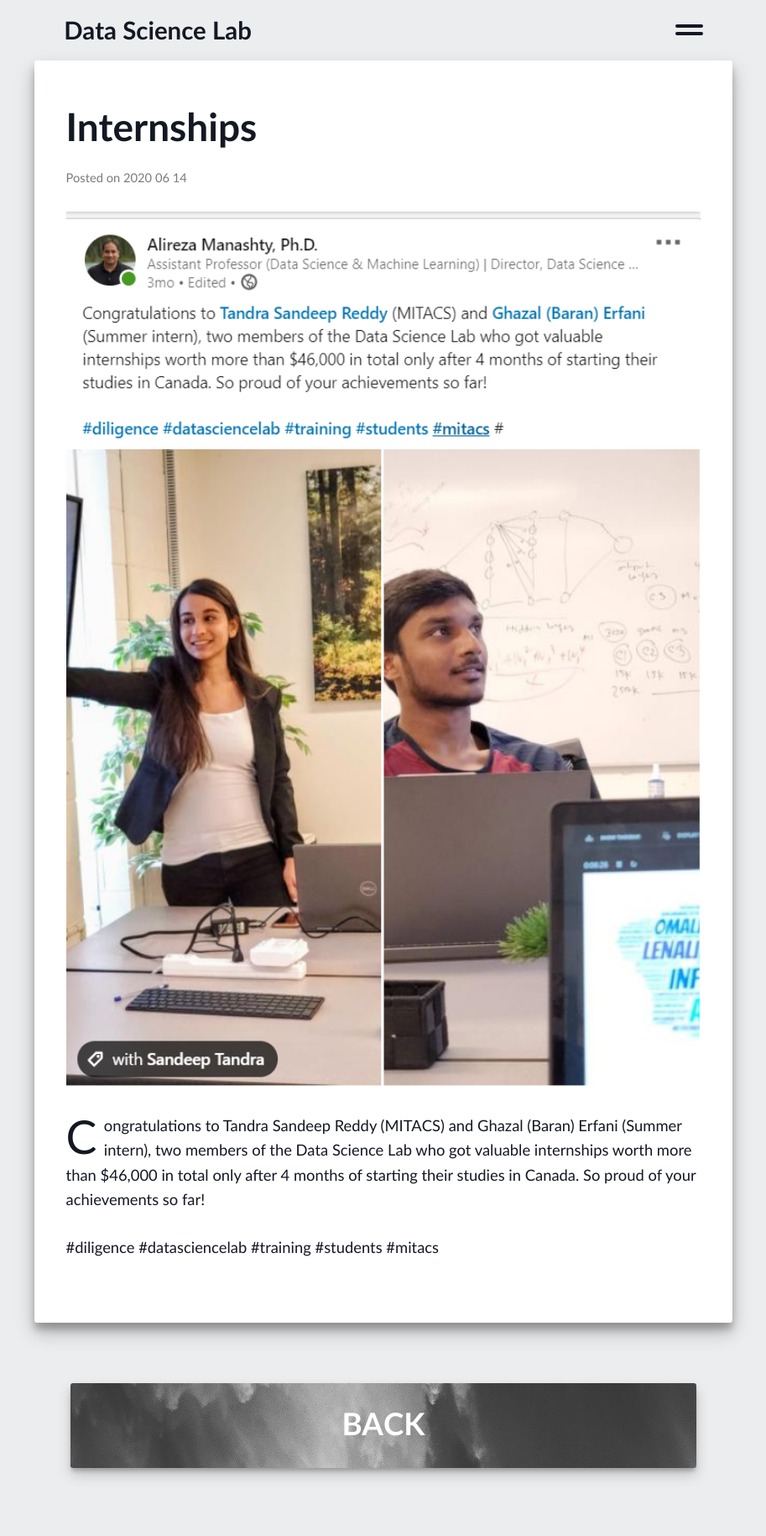
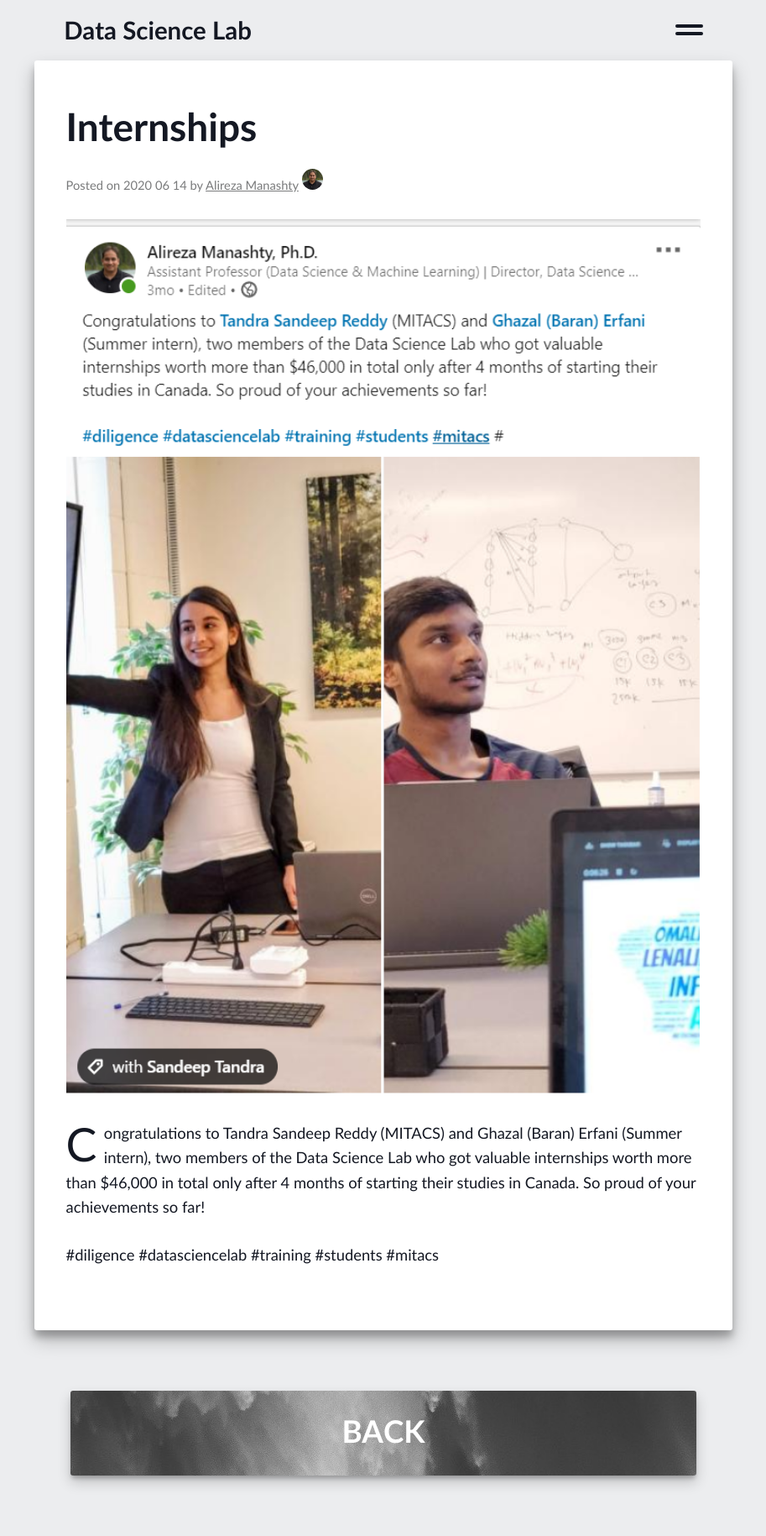
Before and after one commit to UR-DataScience/ur-datascience.github.io, a Jekyll site: the page built from _blog/2020-06-14-Internships.md, in a window 1280 px wide. Shown: the whole page at 84% size, without its empty margins (183-1096 px from the left). Built offline with Jekyll 4.4.1, drawn with Linux system fonts in a browser that asks for light colours; nearby versions of some CDN libraries.

Commit message:
Update internship post

```diff
--- a/_blog/2020-06-14-Internships.md
+++ b/_blog/2020-06-14-Internships.md
@@ -6,15 +6,17 @@ subtitle: Tandra Sandeep Reddy and Ghazal (Baran) Erfani got valubale internship
 date: Jun 14, 2020
 categories: internships, diligence, datasciencelab, training, students, mitacs
 
+author: alireza
 
-image: http://urdatascience.ca/assets/blog/img/Internship-post.png
+
+image: /assets/blog/img/Internship-post.png
 alt:
 
 caption: #what displays in the blog grid:
     code: 2
     title: Internships
     subtitle:
-    thumbnail: http://urdatascience.ca/assets/blog/img/Internship-post-sqr.jpg
+    thumbnail: /assets/blog/img/Internship-post-sqr.jpg
 ---
 
 Congratulations to Tandra Sandeep Reddy (MITACS) and Ghazal (Baran) Erfani (Summer intern), two members of the Data Science Lab who got valuable internships worth more than $46,000 in total only after 4 months of starting their studies in Canada. So proud of your achievements so far!
```
